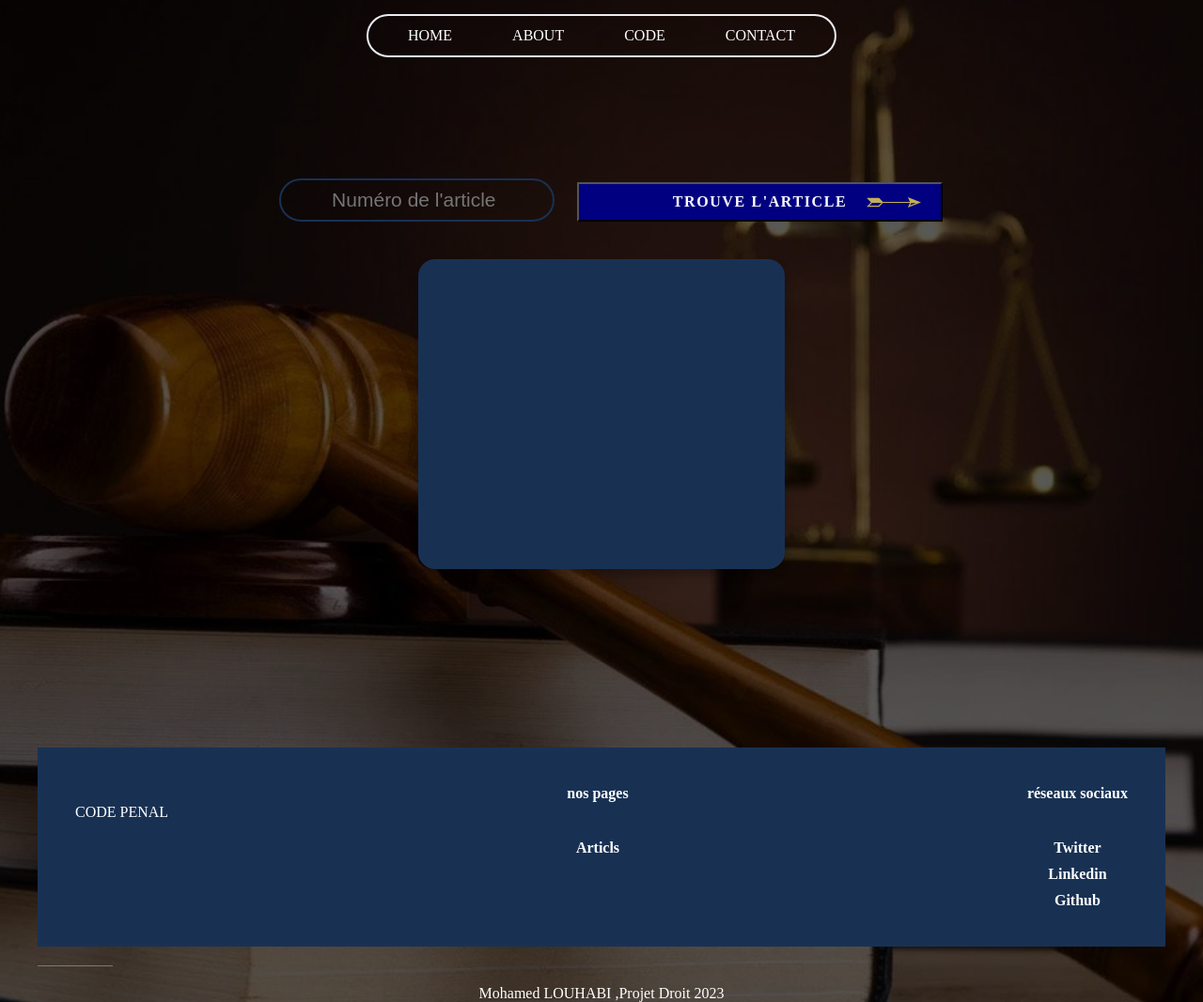
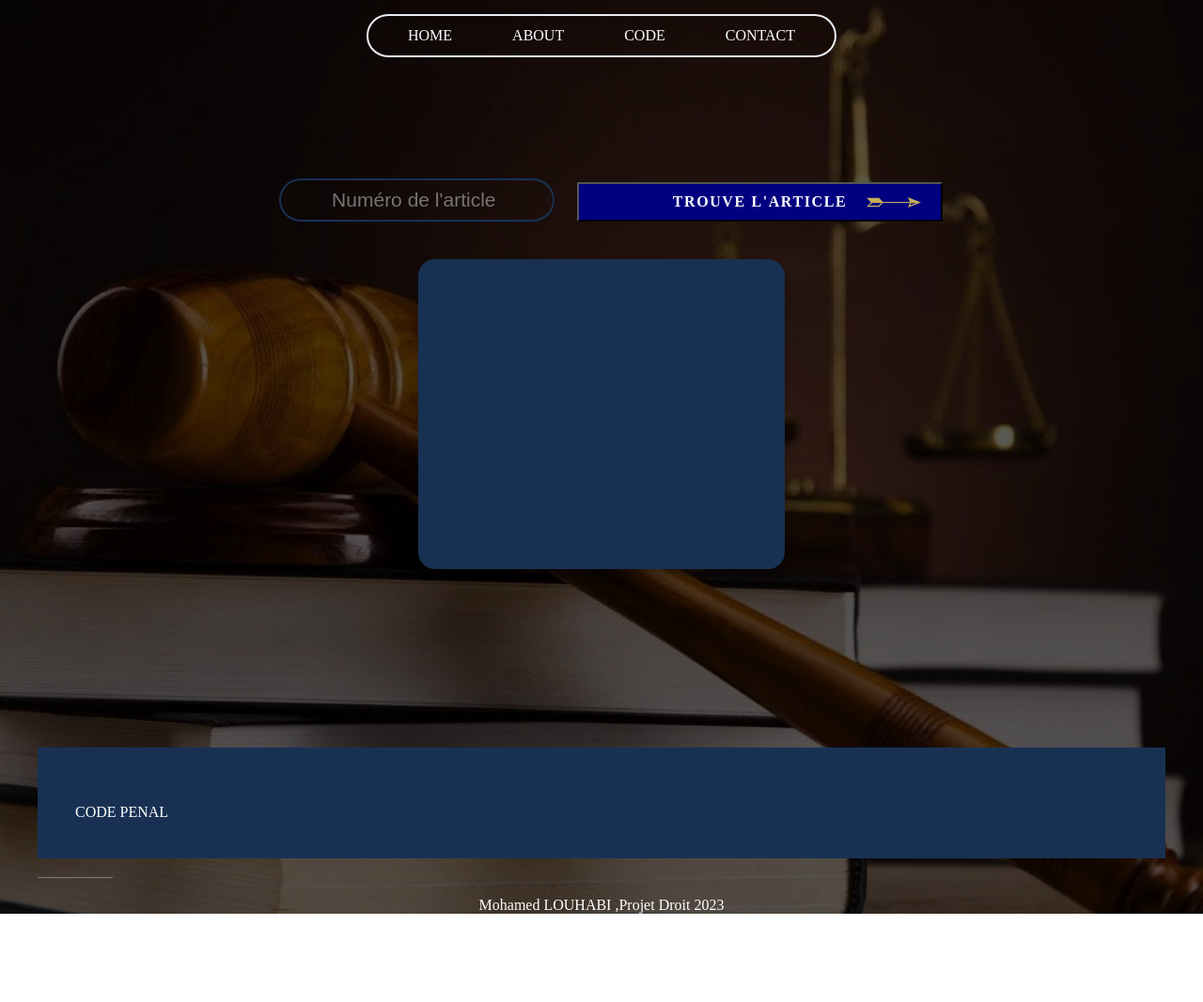
Before and after one commit to MohamedLouhabi/Project, a plain HTML site: page code_penal.html in a window 1280 px wide. Shown: the whole page at 94% size. After the commit the page ends 973 px from the top, so only its background shows below. Drawn offline with Linux system fonts and the light colour scheme.

Commit message:
Update code_penal.html

```diff
--- a/code_penal.html
+++ b/code_penal.html
@@ -4019,21 +4019,6 @@
                   <p> CODE PENAL </p>
               </div>
           </div>
-          <div class="box__footer">
-              <h2>nos pages</h2>
-              <a href="index.html">Articls</a>
-
-          </div>
-
-
-
-          <div class="box__footer">
-              <h2>réseaux sociaux</h2>
-              <a href=#><i class="fab fa-twitter-square"></i> Twitter</a>
-              <a href=#><i class="fab fa-linkedin"></i> Linkedin</a>
-              <a href=#><i class="fab fa-instagram-square"></i> Github</a>
-          </div>
-
       </div>
 
       <div class="box__copyright">
```
